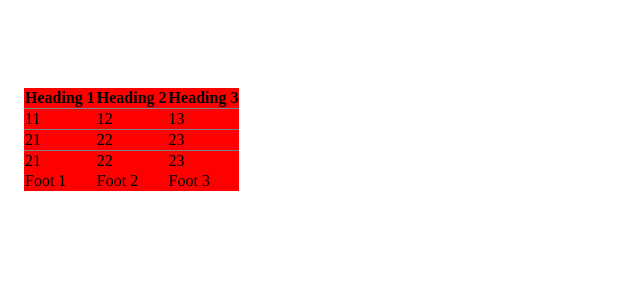
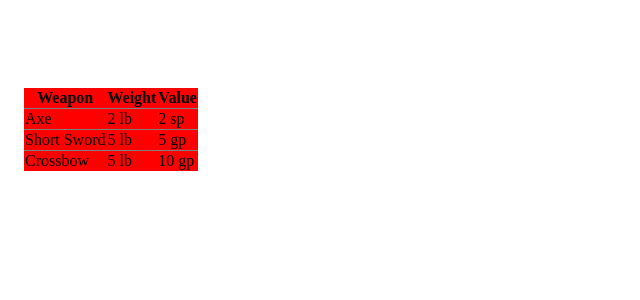
Before and after one commit to dunbheo/ComponentLibrary, a React app: page / in a window 1280 px wide. Shown: the top 300 px of the page, without its empty margins (0-640 px from the left). Built offline with nearby package versions, Linux system fonts and the light colour scheme; the HTML template or start-up script is replaced by a standard one.

Commit message:
Using React.Children.map instead of children.map

```diff
--- a/src/App.js
+++ b/src/App.js
@@ -1,33 +1,21 @@
 import React from 'react';
 import Grid, { GridHeaderRow, GridHeaderCell, GridRow, GridCell, GridFooterCell, GridFooterRow } from './components/grid/Grid';
+import Items from './mocks/mockItems';
 
 const App = () => (
   <Grid backgroundColor="red" borderTop>
     <GridHeaderRow>
-      <GridHeaderCell>Heading 1</GridHeaderCell>
-      <GridHeaderCell>Heading 2</GridHeaderCell>
-      <GridHeaderCell>Heading 3</GridHeaderCell>
+      <GridHeaderCell>Weapon</GridHeaderCell>
+      <GridHeaderCell>Weight</GridHeaderCell>
+      <GridHeaderCell>Value</GridHeaderCell>
     </GridHeaderRow>
-    <GridRow>
-      <GridCell>11</GridCell>
-      <GridCell>12</GridCell>
-      <GridCell>13</GridCell>
-    </GridRow>
-    <GridRow>
-      <GridCell>21</GridCell>
-      <GridCell>22</GridCell>
-      <GridCell>23</GridCell>
-    </GridRow>
-    <GridRow>
-      <GridCell>21</GridCell>
-      <GridCell>22</GridCell>
-      <GridCell>23</GridCell>
-    </GridRow>
-    <GridFooterRow>
-      <GridFooterCell>Foot 1</GridFooterCell>
-      <GridFooterCell>Foot 2</GridFooterCell>
-      <GridFooterCell>Foot 3</GridFooterCell>
-    </GridFooterRow>
+      {Items.map(i => (
+        <GridRow key={i.name}>
+          <GridCell key={i.name}>{i.name}</GridCell>
+          <GridCell key={i.weight}>{i.weight}</GridCell>
+          <GridCell key={i.value}>{i.value}</GridCell>
+        </GridRow>
+      ))}
   </Grid>
 );
 
--- a/src/components/grid/Grid.js
+++ b/src/components/grid/Grid.js
@@ -13,7 +13,7 @@ background-color: ${backgroundColor};
  return (
   <Table>
       <tbody>
-        {children.map(child => React.cloneElement(child, {...rest}))}
+        {React.Children.map(children, (child => React.cloneElement(child, {...rest})))}
       </tbody>
     </Table>
  );
@@ -44,7 +44,7 @@ GridHeaderCell.propTypes = {
 
 // GridRow
 export const GridRow = ({ children, ...rest }) => (
-  <tr>{children.map(child => React.cloneElement(child, {...rest}))}</tr>
+  <tr>{React.Children.map(children, (child => React.cloneElement(child, {...rest})))}</tr>
 );
 
 GridRow.propTypes = {
```
